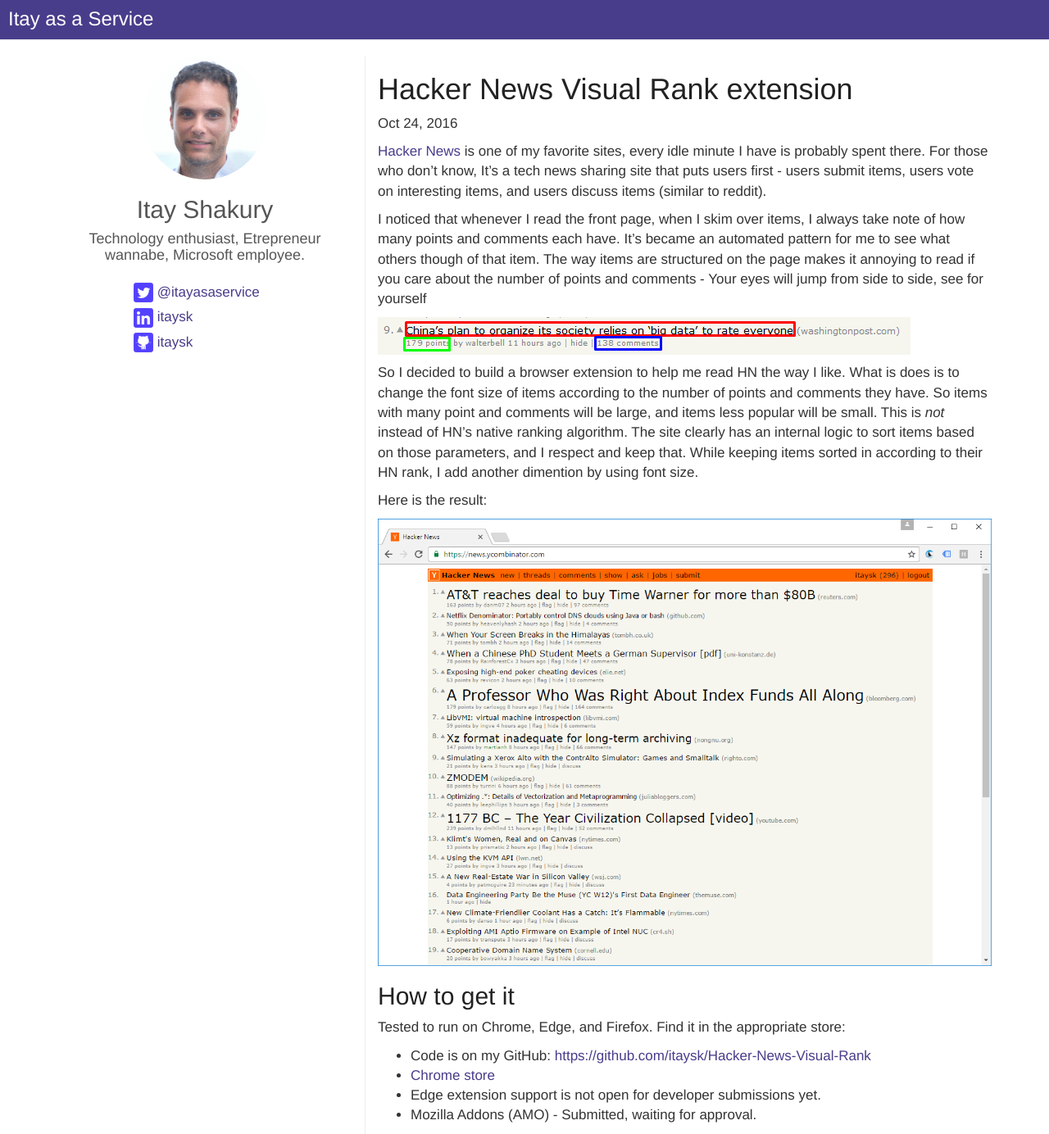
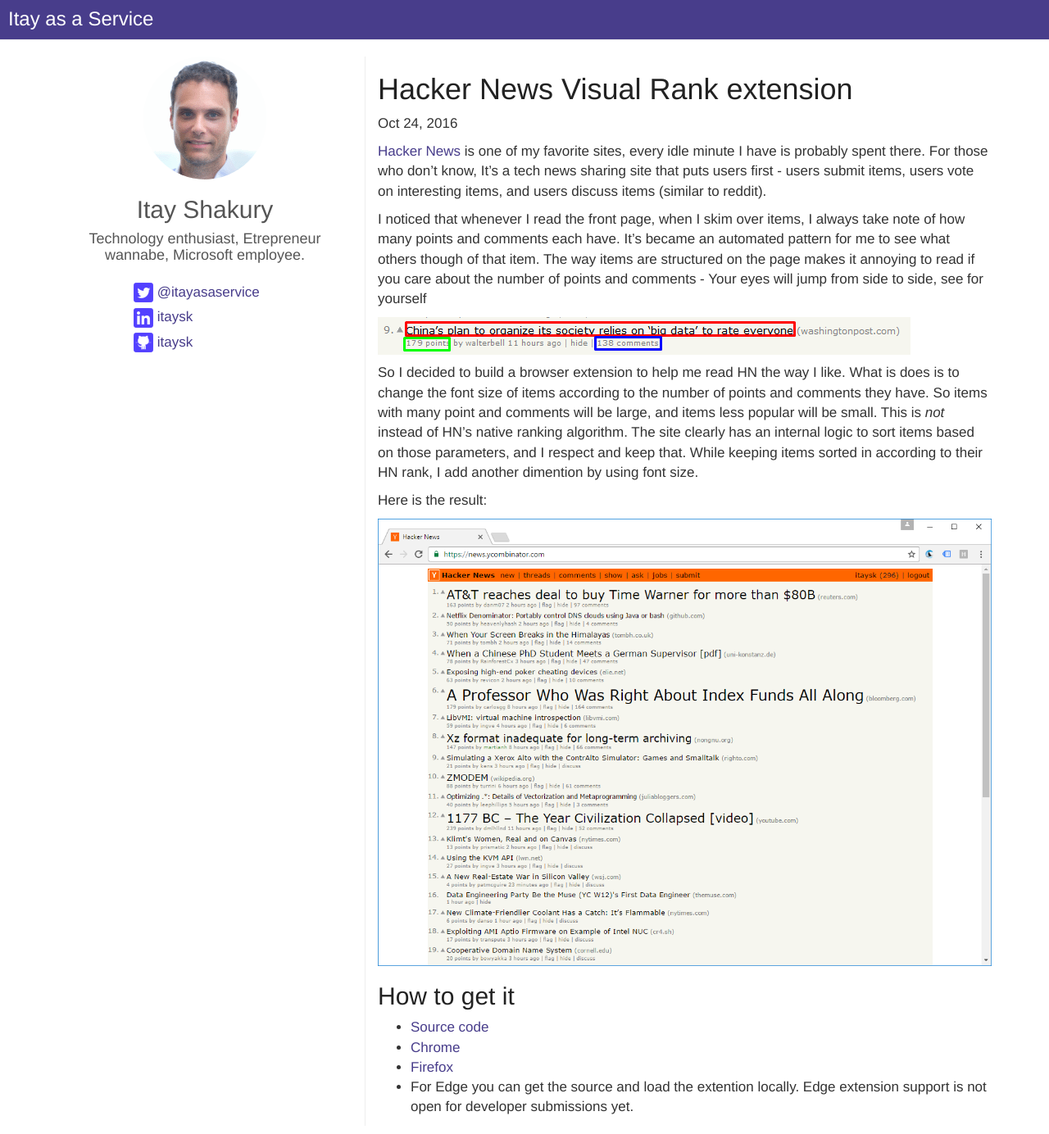
Before and after one commit to itaysk/itaysk.github.io, a Jekyll site: the page built from _posts/2016-10-24-hacker-news-visual-rank-extension.md, in a window 1280 px wide. Shown: the whole page at 82% size. Built offline with Jekyll 4.4.1, drawn with Linux system fonts in a browser that asks for light colours; comment, search, counter and statistics services are not loaded.

Commit message:
post - hacker news visual rank

```diff
--- a/_posts/2016-10-24-hacker-news-visual-rank-extension.md
+++ b/_posts/2016-10-24-hacker-news-visual-rank-extension.md
@@ -21,9 +21,7 @@
 
 ## How to get it
 
-Tested to run on Chrome, Edge, and Firefox. Find it in the appropriate store:
-
-- Code is on my GitHub: [https://github.com/itaysk/Hacker-News-Visual-Rank](https://github.com/itaysk/Hacker-News-Visual-Rank)
-- [Chrome store](https://chrome.google.com/webstore/detail/hacker-news-visual-rank/hnbdiaedemlcfnjpdgadhhhdmmhhlncm)
-- Edge extension support is not open for developer submissions yet.
-- Mozilla Addons (AMO) - Submitted, waiting for approval.
+- [Source code](https://github.com/itaysk/Hacker-News-Visual-Rank)
+- [Chrome](https://chrome.google.com/webstore/detail/hacker-news-visual-rank/hnbdiaedemlcfnjpdgadhhhdmmhhlncm)
+- [Firefox](https://addons.mozilla.org/addon/hacker-news-visual-rank/)
+- For Edge you can get the source and load the extention locally. Edge extension support is not open for developer submissions yet.
```
